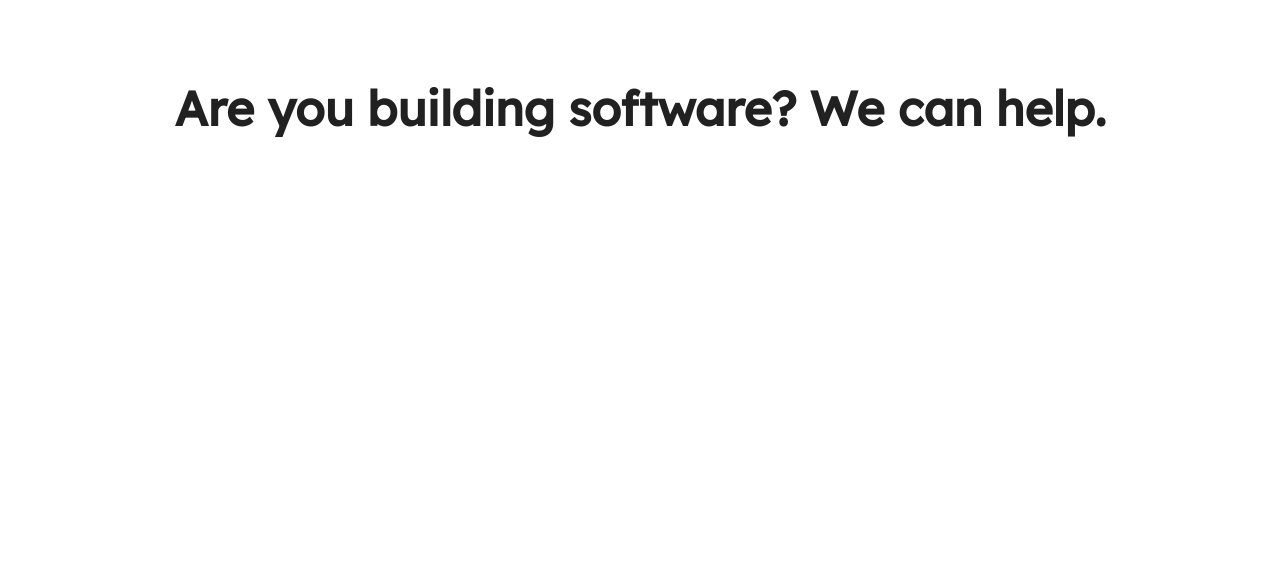
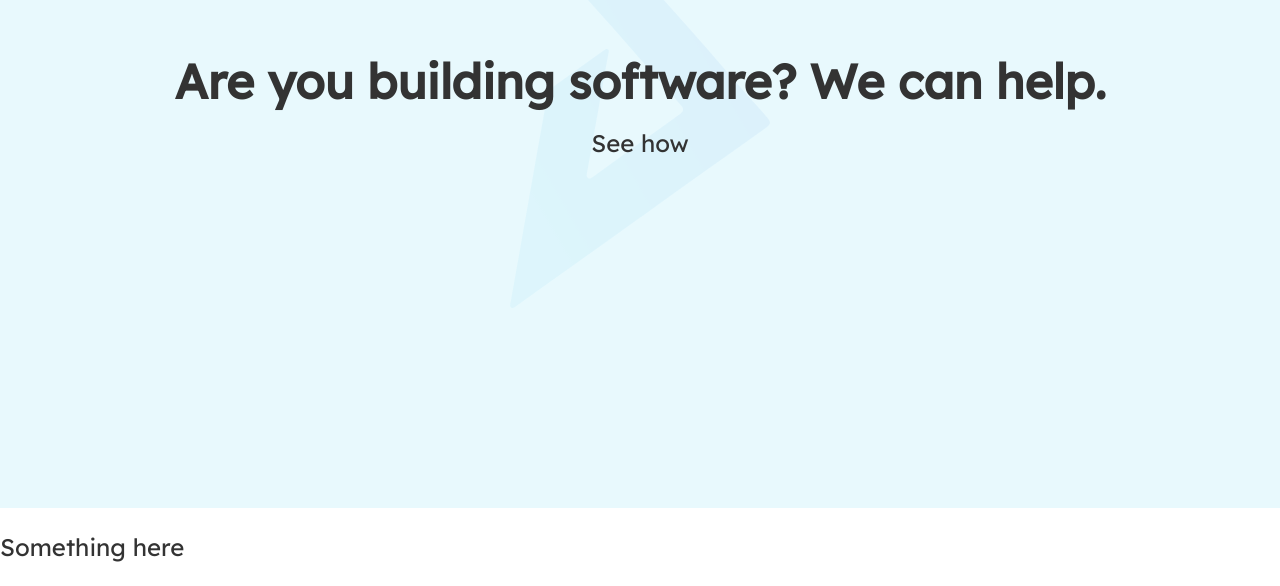
Before and after one commit to michaeldera/devshopzw, a React (Create React App) app: page / in a window 1280 px wide. Shown: the part 292-878 px from the top of the page. Before the commit the page ends 800 px from the top, so only its background shows below. Built offline with nearby package versions, Linux system fonts and the light colour scheme.

Commit message:
modified header

```diff
--- a/src/App.tsx
+++ b/src/App.tsx
@@ -3,8 +3,9 @@ import Header from './components/header/header';
 
 const App: React.FC = () => {
   return (
-    <div className="App">
+    <div>
       <Header/>
+      <p>Something here</p>
     </div>
   );
 }
--- a/src/components/header/header.css
+++ b/src/components/header/header.css
@@ -1,12 +1,27 @@
 .header-component {
+  margin: 0;
+  background: #E8F9FD;
+}
+.header-wrapper {
   box-sizing: border-box;
   display: flex;
   height: 100vh;
   margin: auto;
   width: 100vw;
 }
-
-.header-tagline {
+.header-content {
   margin: auto;
   text-align: center;
+  z-index: 2;
 }
+
+.header-logo {
+  display: inline-block;
+  height: 50vmin;
+  left: calc( 50% - 25vmin );
+  opacity: 0.05;
+  position: absolute;
+  z-index: 1;
+  top: calc( 50% - 25vmin );
+  filter: grayscale(20%);
+}
--- a/src/components/header/header.tsx
+++ b/src/components/header/header.tsx
@@ -1,12 +1,19 @@
 import React from 'react';
 import "./header.css";
+import devshop from "./../../assets/logo.svg"
 
 
 const Header: React.FunctionComponent = () => {
   return (
-      <header className="header-component">
-        <h1 className="header-tagline">Are you building software? We can help.</h1>
-      </header>
+    <header className="header-component">
+      <div className="header-wrapper">
+        <img className="header-logo" src={devshop} alt="Devshop Logo" />
+        <div className="header-content">
+          <h1 className="header-tagline">Are you building software? We can help.</h1>
+          <p>See how</p>
+        </div>
+      </div>
+    </header>
   );
 }
 
--- a/src/index.css
+++ b/src/index.css
@@ -2,14 +2,9 @@
 
 body {
   margin: 0;
-  font-family: 'Manjari', sans-serif;
+  padding: 0;
+  font-family: 'Lexend Deca', sans-serif;
   font-size: 24px;
   line-height: 30px;
-  color: rgba(0, 0, 0, 0.87);
+  color: #333;
 }
-p {
-  margin: 30px 0;
-}
-h1, h2, h3, h4, h5, h6 {
-  font-family: 'Lexend Deca', sans-serif;
-}
```
Also changed, not shown: src/assets/logo.svg (renamed from src/assets/devshop-logo.svg).
